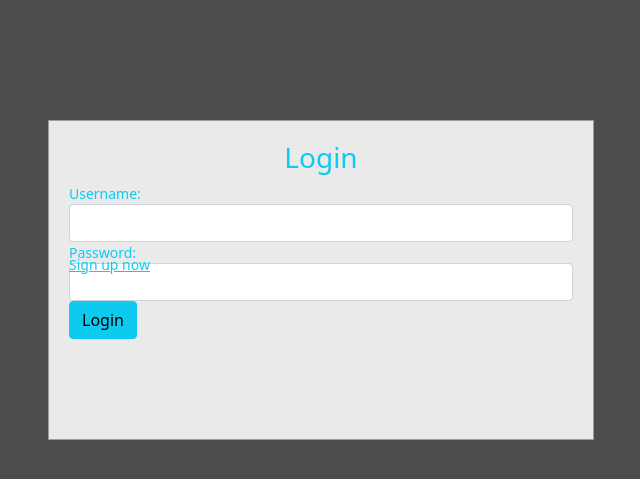
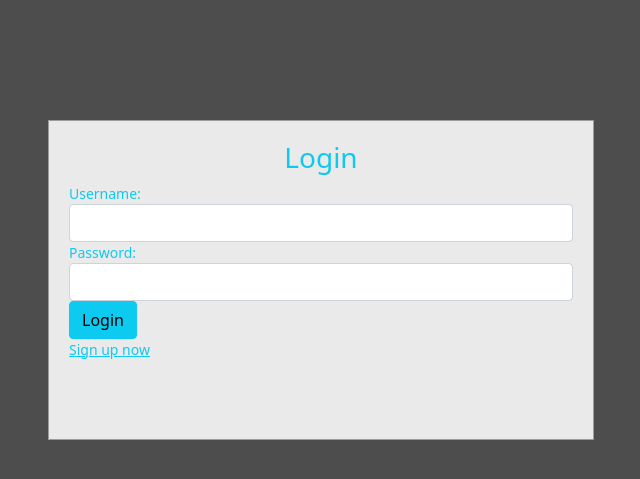
Before and after one commit to ClaudioPaonessa/MoFLeague, a PHP site: page /auth/login in a window 1280 px wide. Shown: the top 479 px of the page, without its empty margins (319-959 px from the left). Run offline with PHP 8.4, Linux system fonts and the light colour scheme; a stand-in replaces the project's code that opens the database connection.

Commit message:
update login form

```diff
--- a/custom.css
+++ b/custom.css
@@ -109,6 +109,3 @@ body {
 #login .container #login-row #login-column #login-box #login-form {
   padding: 20px;
 }
-#login .container #login-row #login-column #login-box #login-form #register-link {
-  margin-top: -85px;
-}
```
